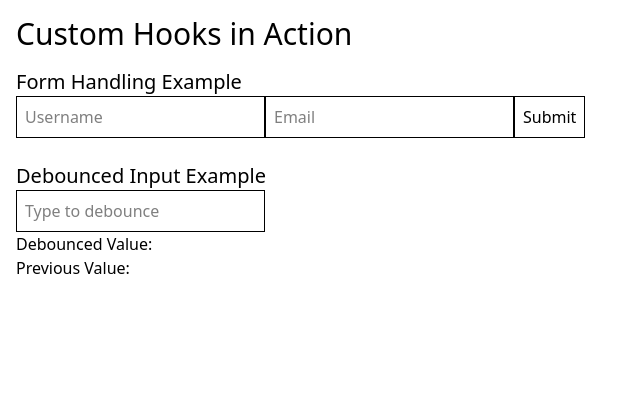
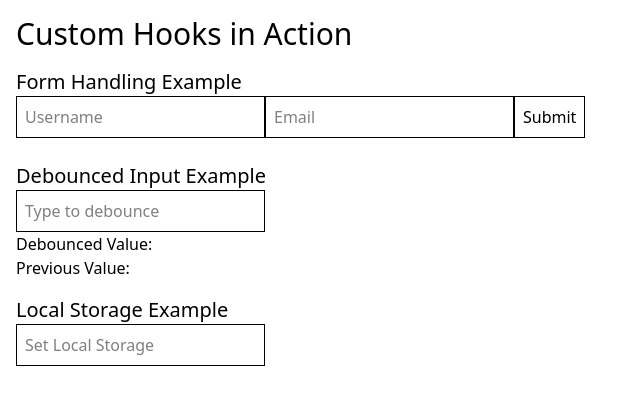
Before and after one commit to abhijitmanna912001/Custom-Hooks-Challenge, a React (Vite) app: page / in a window 1280 px wide. Shown: the top 404 px of the page, without its empty margins (0-640 px from the left). Built offline with nearby package versions, Linux system fonts and the light colour scheme.

Commit message:
LocalStorage usage in App completed

```diff
--- a/src/App.tsx
+++ b/src/App.tsx
@@ -2,6 +2,7 @@ import { useState } from "react";
 import useForm from "./hooks/useForm";
 import useDebounce from "./hooks/useDebounce";
 import usePrevious from "./hooks/usePrevious";
+import useLocalStorage from "./hooks/useLocalStorage";
 
 const App = () => {
   const { values, handleChange, handleSubmit } = useForm({
@@ -16,6 +17,8 @@ const App = () => {
   const handleInputChange = (e: React.ChangeEvent<HTMLInputElement>) => {
     setInputValue(e.target.value);
   };
+
+  const [storedValue, setStoredValue] = useLocalStorage("username", "");
 
   return (
     <div className="p-4">
@@ -56,6 +59,16 @@ const App = () => {
         <p>Debounced Value: {debouncedInput}</p>
         <p>Previous Value: {previousValue}</p>
       </div>
+      <div className="mb-4">
+        <h2 className="text-xl">Local Storage Example</h2>
+        <input
+          type="text"
+          className="border p-2"
+          placeholder="Set Local Storage"
+          value={storedValue}
+          onChange={(e) => setStoredValue(e.target.value)}
+        />
+      </div>
     </div>
   );
 };
```
